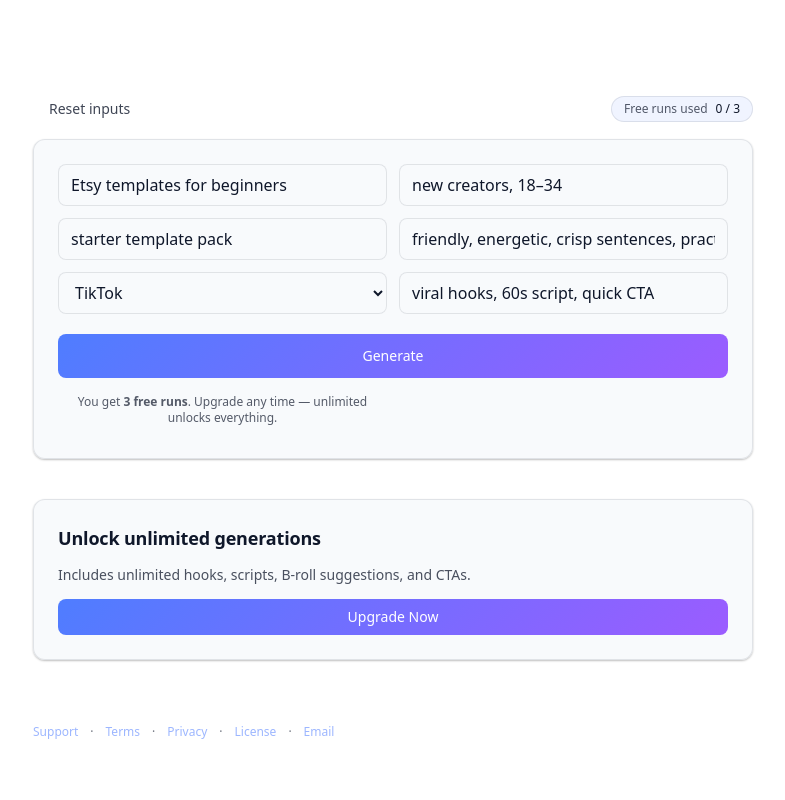
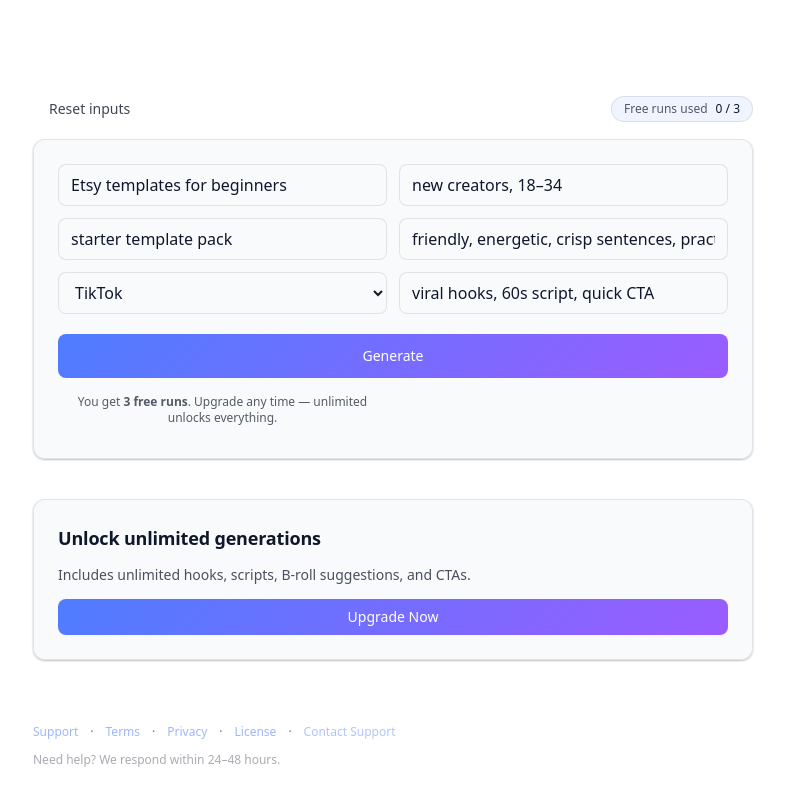
Before and after one commit to aveeno350-ctrl/hook-script-studio, a Next.js app: page / in a window 1280 px wide. Shown: the part 325-1125 px from the top of the page, without its empty margins (247-1032 px from the left). Before the commit the page ends 1097 px from the top, so only its background shows below. Built offline with nearby package versions, Linux system fonts and the light colour scheme; no server answers.

Commit message:
Update page.tsx

```diff
--- a/app/page.tsx
+++ b/app/page.tsx
@@ -428,9 +428,19 @@ setTimeout(() => outRef.current?.scrollIntoView({ behavior: "smooth", block: "st
     <span>·</span>
     <a className="hover:underline" href="/license">License</a>
     <span>·</span>
-    <a className="hover:underline" href="mailto:aveeno350@gmail.com">
-      Email
-    </a>
+    <a
+  className="hover:underline opacity-80 hover:opacity-100 transition"
+  href={`mailto:aveeno350@gmail.com?subject=Hook%20%26%20Script%20Studio%20Support%20Request&body=${encodeURIComponent(
+    "Please describe the issue you're experiencing.\n\nBrowser:\nDevice:\nSteps to reproduce:\n"
+  )}`}
+>
+  Contact Support
+</a>
+
+    <p className="text-xs opacity-60 mt-3">
+  Need help? We respond within 24–48 hours.
+</p>
+
           </div>
         </footer>
       </main>
```
